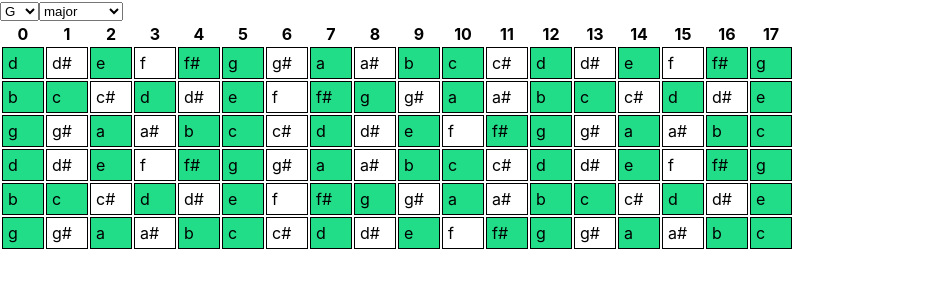
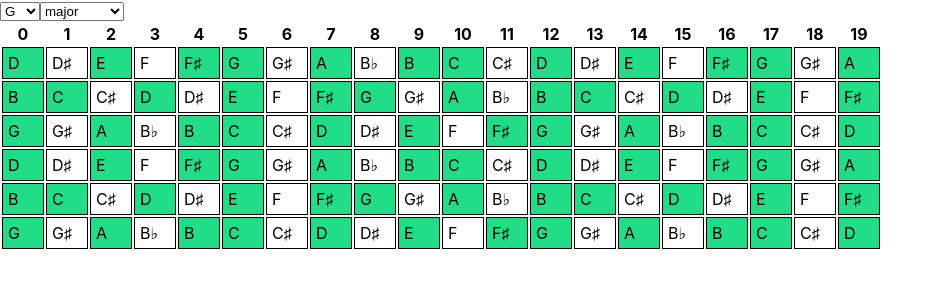
Before and after one commit to nmorse/fret, a React (Create React App) app: page / in a window 1280 px wide. Shown: the top 300 px of the page, without its empty margins (0-943 px from the left). Built offline with nearby package versions, Linux system fonts and the light colour scheme.

Commit message:
fix scale errors

```diff
--- a/src/App.js
+++ b/src/App.js
@@ -3,12 +3,12 @@ import React, { useState } from "react";
 import "./App.css";
 import Selector from "./Selector";
 
-function Fret({ note, hilight }) {
+function Fret({ note, hilight, onClick }) {
   const style = () => ({
     backgroundColor: (hilight ? "#22DD88" : "#FFFFFF")
   });
   return (
-    <td className="fret" style={style()} >
+    <td onClick={onClick} className="fret" style={style()} >
       {note}
     </td>
   );
@@ -17,40 +17,46 @@ function Fret({ note, hilight }) {
 function String({ open_string_i, index, frets, hilightScale }) {
   //const [state, setState] = useState({fret:0});
   // const barDown = e => {setState({fret: i})};
+  const fretsLen = frets.length;
   const note = i => {
     const ref_i = (i + open_string_i) % 12;
-    const notes = ['c ', 'c#', 'd ', 'd#', 'e ', 'f ', 'f#', 'g ', 'g#', 'a ', 'a#', 'b '];
+    const notes = ['C', 'C♯', 'D', 'D♯', 'E', 'F', 'F♯', 'G', 'G♯', 'A', 'B♭', 'B'];
     return notes[ref_i];
   };
   const hilight = (ind) => {
-    const scales = [[0, 2, 4, 5, 7, 9, 11], [0, 2, 3, 5, 7, 9, 11], [0, 4, 7, 9]]
+    const scales = [[0, 2, 4, 5, 7, 9, 11],
+                    [0, 2, 3, 5, 7, 8, 10], [0, 2, 4, 7, 9]]
     const i = (ind + open_string_i + hilightScale[0] + 5) % 12;
     const s = scales[hilightScale[1]];
     return (s.filter(e => (e === i)).length);
   };
   return (
     <tr className="string" >
-      {frets.map((i) => (<Fret note={note(i)} hilight={hilight(i)} id={index * 6 + i} key={index * 6 + i} />))}
+      {frets.map((i) => (<Fret note={note(i)} hilight={hilight(i)} key={index * fretsLen + i} />))}
     </tr>
   );
 }
 
 
 function App() {
-  const [state, setState] = useState([0, 0]);
+  const [state, setState] = useState([0, 0, '']);
 
   // const inst = {"strings":["G", "B", "D", "g", "b", "d"]};
   const inst2 = { "strings": [7, 11, 2, 7, 11, 2] };
-  const frets = [0, 1, 2, 3, 4, 5, 6, 7, 8, 9, 10, 11, 12, 13, 14, 15, 16, 17];
+  const frets = [0, 1, 2, 3, 4, 5, 6, 7, 8, 9, 10, 11, 12, 13, 14, 15, 16, 17, 18, 19];
   const keyTranslation = {
     "G": 0,
+    "G♯": -1,
     "A": -2,
-    "Bb": -3,
+    "B♭": -3,
     "B": -4,
     "C": -5,
+    "C♯": -6,
     "D": -7,
+    "D♯": -8,
     "E": -9,
-    "F": -10
+    "F": -10,
+    "F♯": -11
   };
   const keys = Object.keys(keyTranslation);
   const setKey = (v) => {
```
